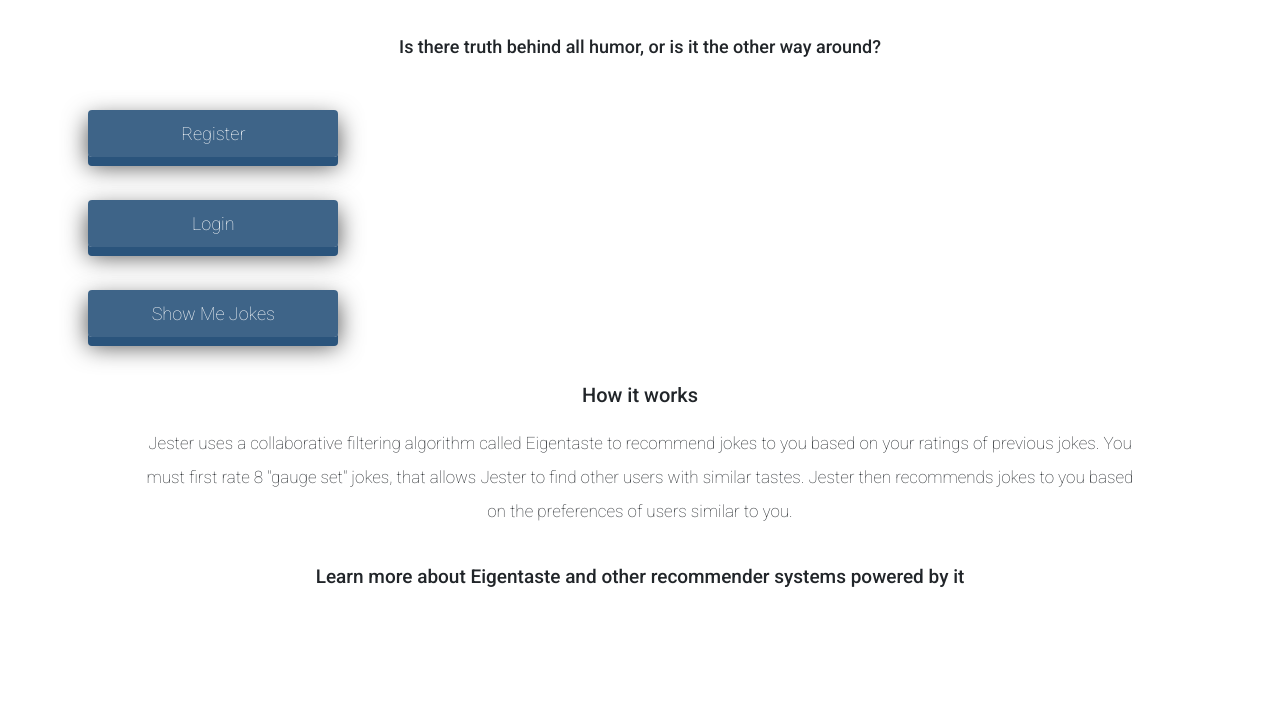
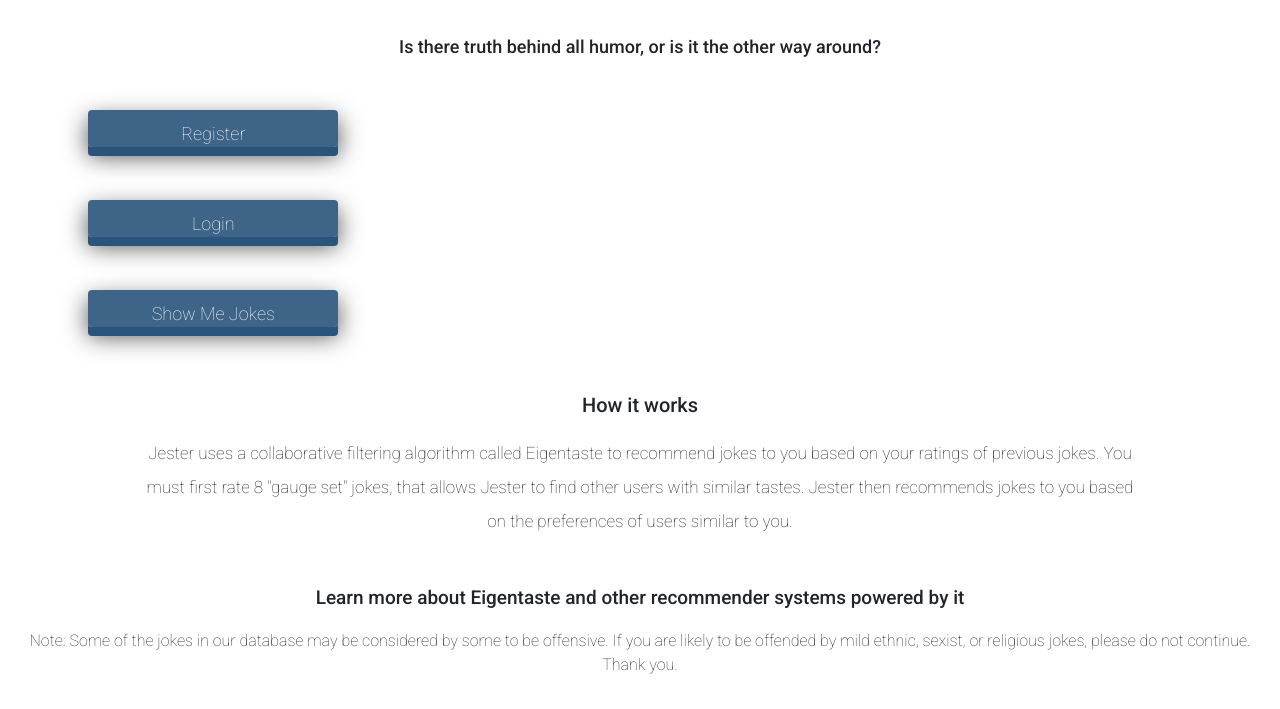
Before and after one commit to BerkeleyAutomation/Jester-Frontend, a plain HTML site: page index.html in a window 1280 px wide. Shown: the part 233-942 px from the top of the page. Before the commit the page ends 845 px from the top, so only its background shows below. Drawn offline with nearby package versions, Linux system fonts and the light colour scheme.

Commit message:
Finished working on front page

```diff
--- a/css/style.css
+++ b/css/style.css
@@ -1,6 +1,16 @@
-body {
+html, body, .content {
     font-family: 'Roboto', sans-serif;
     font-weight: 100;
+    height: 100%;
+    margin: 0;
+    padding: 0;
+}
+
+.content {
+    min-height: 100%;
+    height: auto;
+    position: relative;
+    padding-bottom: 80px;
 }
 
 .jester-heading {
@@ -67,7 +77,6 @@
     padding-right: 40px;
     padding-left: 40px;
     padding-top: 10px;
-    padding-bottom: 10px;
     /* Margins */
     margin-top: 20px;
     margin-right: auto;
@@ -80,23 +89,15 @@
     box-shadow: 0px 9px 0px rgba(42, 84, 124, 1), 0px 9px 25px rgba(0,0,0,.7);
 }
 
-.jester-in-the-news {
-    font-size: 20px;
-    padding-right: 40px;
-    padding-left: 40px;
+.jester-footer {
+    clear: both;
+    position: relative;
+    height: 80px;
+    width: 100%;
     text-align: center;
-}
-
-.jester-footer {
-    position: absolute;
-    bottom: 0;
-    width: 100%;
-    padding-left: 5%;
-    padding-right: 5%;
-    padding-bottom: 10px;
-    text-align: center;
-    /* Margins */
-    margin-top: 60px;
+    margin-top: -80px;
+    padding-right: 20px;
+    padding-left: 20px;
 }
 
 .jester-image {
@@ -112,8 +113,8 @@
 .jester-info-heading {
     font-size: 20px;
     text-align: center;
-    margin-top: 20px;
     font-weight: 400;
+    padding-top: 30px;
 }
 
 .jester-info-body {
@@ -127,5 +128,6 @@
 .learn-more {
     font-weight: 500;
     font-size: 19px;
-    margin-top: 30px;
+    padding-top: 30px;
+    line-height: inherit;
 }
--- a/index.html
+++ b/index.html
@@ -22,6 +22,7 @@
     <link rel="icon" href="img/favicon.ico" type="image/x-icon">
 </head>
     <body>
+        <div class="content">
             <!-- Heading -->
             <div>
                 <p class="jester-heading">Jester 5.0</p>
@@ -44,7 +45,6 @@
                 </div>
             </div>
             <!-- Body -->
-        <div>
             <div class="col-md-12">
                 <p class="jester-info-heading">How it works </p>
                 <p class="jester-info-body">
@@ -56,8 +56,11 @@
                 <p class="jester-info-body learn-more">Learn more about Eigentaste and other recommender systems powered by it</p>
             </div>
         </div>
-
-
+        <div class="jester-footer">
+            Note: Some of the jokes in our database may be considered by some to be offensive.
+            If you are likely to be offended by mild ethnic, sexist, or
+            religious jokes, please do not continue. Thank you.
+        </div>
         <!-- jQuery (necessary for Bootstrap's JavaScript plugins) -->
         <script src="https://ajax.googleapis.com/ajax/libs/jquery/1.11.1/jquery.min.js"></script>
         <!-- Include all compiled plugins (below), or include individual files as needed -->
```
Lines whose indentation alone changed are shown as unchanged.
